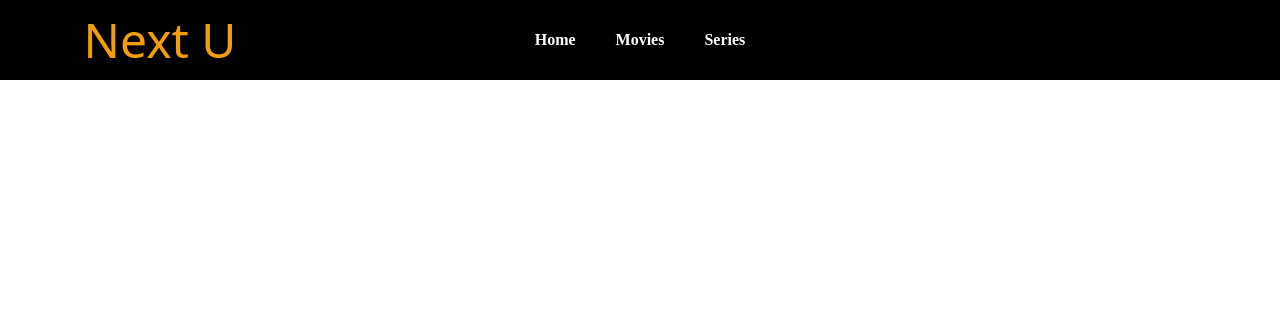
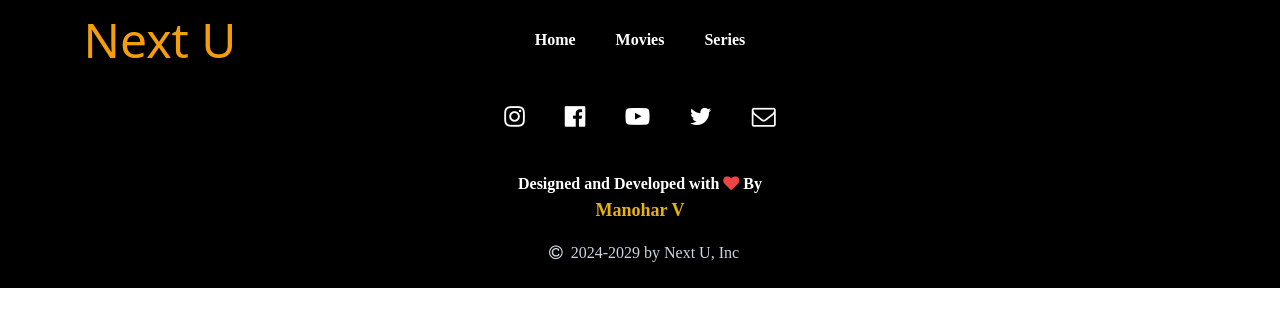
Before and after one commit to Manohar3969/nextu, a React (Create React App) app: page / in a window 1280 px wide. Shown: the top 326 px of the page. Built offline with nearby package versions, Linux system fonts and the light colour scheme.

Commit message:
Footer Code Added

```diff
--- a/public/index.html
+++ b/public/index.html
@@ -4,6 +4,7 @@
     <meta charset="utf-8" />
     <link rel="icon" href="%PUBLIC_URL%/favicon.ico" />
     <meta name="viewport" content="width=device-width, initial-scale=1" />
+    <link rel="stylesheet" href="https://cdnjs.cloudflare.com/ajax/libs/font-awesome/4.7.0/css/font-awesome.min.css">
     <meta name="theme-color" content="#000000" />
     <meta
       name="description"
--- a/src/App.js
+++ b/src/App.js
@@ -6,12 +6,13 @@ import { Inputs } from './Components/InputText';
 import { InputDropDown } from './Components/InputDropDown';
 import { Headings } from './Components/Headings';
 import { Header } from './Components/Header';
+import { Footer } from './Components/Footer';
 
 function App() {
   return (
     <div className="App">
       <Header></Header>
-
+      <Footer></Footer>
     </div>
   );
 }
--- a/src/Components/Footer.js
+++ b/src/Components/Footer.js
@@ -0,0 +1,30 @@
+import React from 'react'
+import { SocialMediaIcons } from './SocialMediaIcons'
+
+export const Footer = () => {
+  return (
+    <div>
+        <div className='w-full bg-black h-20'>
+            <SocialMediaIcons iconName="fa fa-instagram hover:text-pink-500"></SocialMediaIcons>
+            <SocialMediaIcons iconName="fa fa-facebook-official hover:text-blue-500"></SocialMediaIcons>
+            <SocialMediaIcons iconName="fa fa-youtube-play hover:text-red-500"></SocialMediaIcons>
+            <SocialMediaIcons iconName="fa fa-twitter hover:text-blue-500"></SocialMediaIcons>
+            <SocialMediaIcons iconName="fa fa-envelope-o hover:text-yellow-500"></SocialMediaIcons>
+        </div>
+        <div className='w-full bg-black h-16'>
+            <div className='w-full pt-3 font-semibold header-list text-white'>
+                <label htmlFor="">Designed and Developed with <i className='fa fa-heart text-red-500'></i> By</label>
+            </div>
+            <div className='w-full font-semibold text-lg header-list text-yellow-500'>
+                <label htmlFor="">Manohar V</label>
+            </div>
+        </div>
+        <div className='w-full bg-black h-16'>
+            <div className='w-full header-list text-slate-300'>
+                <i class="mt-5 ml-2 mr-2 cursor-pointer fa fa-copyright" aria-hidden="true"></i>
+                <label htmlFor="">2024-2029 by Next U, Inc</label>
+            </div>
+        </div>
+    </div>
+  )
+}
--- /dev/null
+++ b/src/Components/SocialMediaIcons.js
@@ -0,0 +1,10 @@
+import React from 'react'
+
+export const SocialMediaIcons = ({iconName}) => {
+    const iconNameStyled =  'text-2xl mt-5 ml-5 mr-5 cursor-pointer text-white '+iconName;
+  return (
+    <>
+    <i class={iconNameStyled} aria-hidden="true"></i>
+    </>
+  )
+}
```
